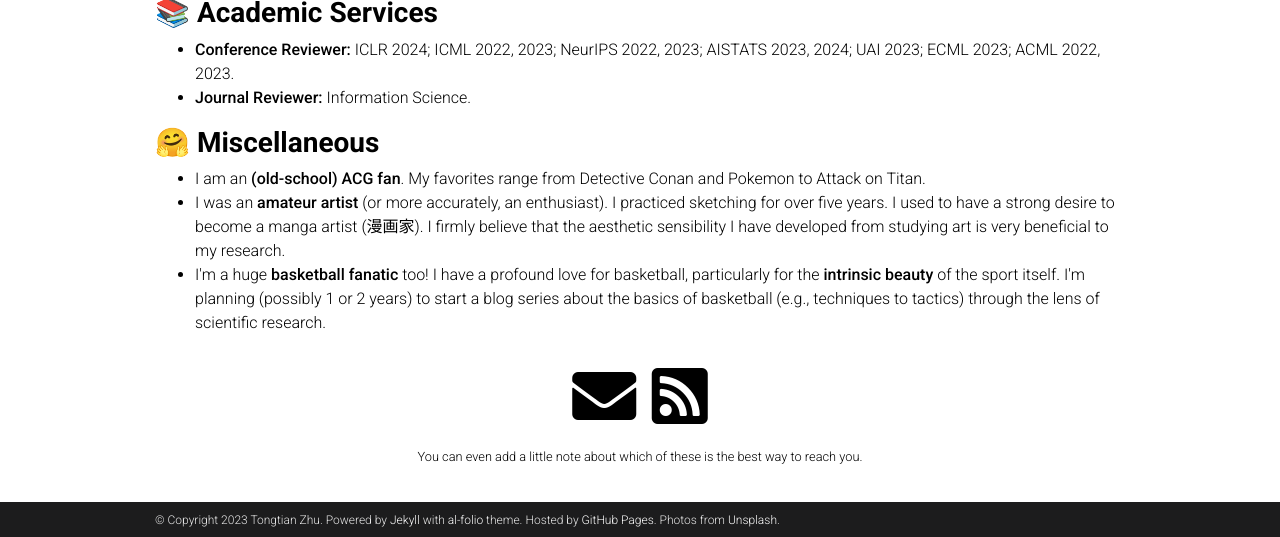
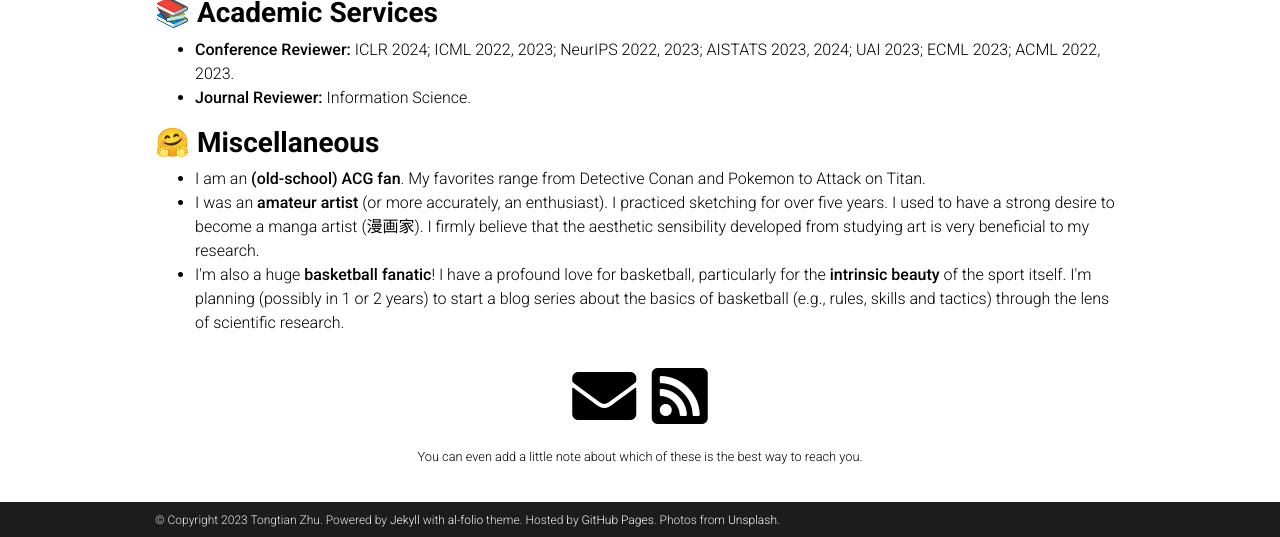
Before and after one commit to Raiden-Zhu/Raiden-Zhu.github.io, a Jekyll site: the page built from _pages/about.md, in a window 1280 px wide and 900 px high, scrolled down 1529 px, cut to the strip 363-900 px from the top of the window. Built offline with Jekyll 4.4.1, drawn with Linux system fonts in a browser that asks for light colours; full-size pictures stand in for the smaller copies a plugin makes; comment, search, counter and statistics services are not loaded; a style sheet for code colours, icons or effects is not loaded.

Commit message:
Update about.html

```diff
--- a/_layouts/about.html
+++ b/_layouts/about.html
@@ -72,8 +72,8 @@ layout: default
             <h3 style="color: inherit; font-weight: bold;">🤗 Miscellaneous</h3>
             <ul>
                   <li>I am an <strong>(old-school) ACG fan</strong>. My favorites range from Detective Conan and Pokemon to Attack on Titan.</li>
-                  <li>I was an <strong>amateur artist</strong> (or more accurately, an enthusiast). I practiced sketching for over five years. I used to have a strong desire to become a manga artist (漫画家). I firmly believe that the aesthetic sensibility I have developed from studying art is very beneficial to my research.</li>
-                  <li>I'm a huge <strong>basketball fanatic</strong> too! I have a profound love for basketball, particularly for the <strong>intrinsic beauty</strong> of the sport itself. I'm planning (possibly 1 or 2 years) to start a blog series about the basics of basketball (e.g., techniques to tactics) through the lens of scientific research.</li>
+                  <li>I was an <strong>amateur artist</strong> (or more accurately, an enthusiast). I practiced sketching for over five years. I used to have a strong desire to become a manga artist (漫画家). I firmly believe that the aesthetic sensibility developed from studying art is very beneficial to my research.</li>
+                  <li>I'm also a huge <strong>basketball fanatic</strong>! I have a profound love for basketball, particularly for the <strong>intrinsic beauty</strong> of the sport itself. I'm planning (possibly in 1 or 2 years) to start a blog series about the basics of basketball (e.g., rules, skills and tactics) through the lens of scientific research.</li>
             </ul>
 
           <div style="text-align:center;">
```
